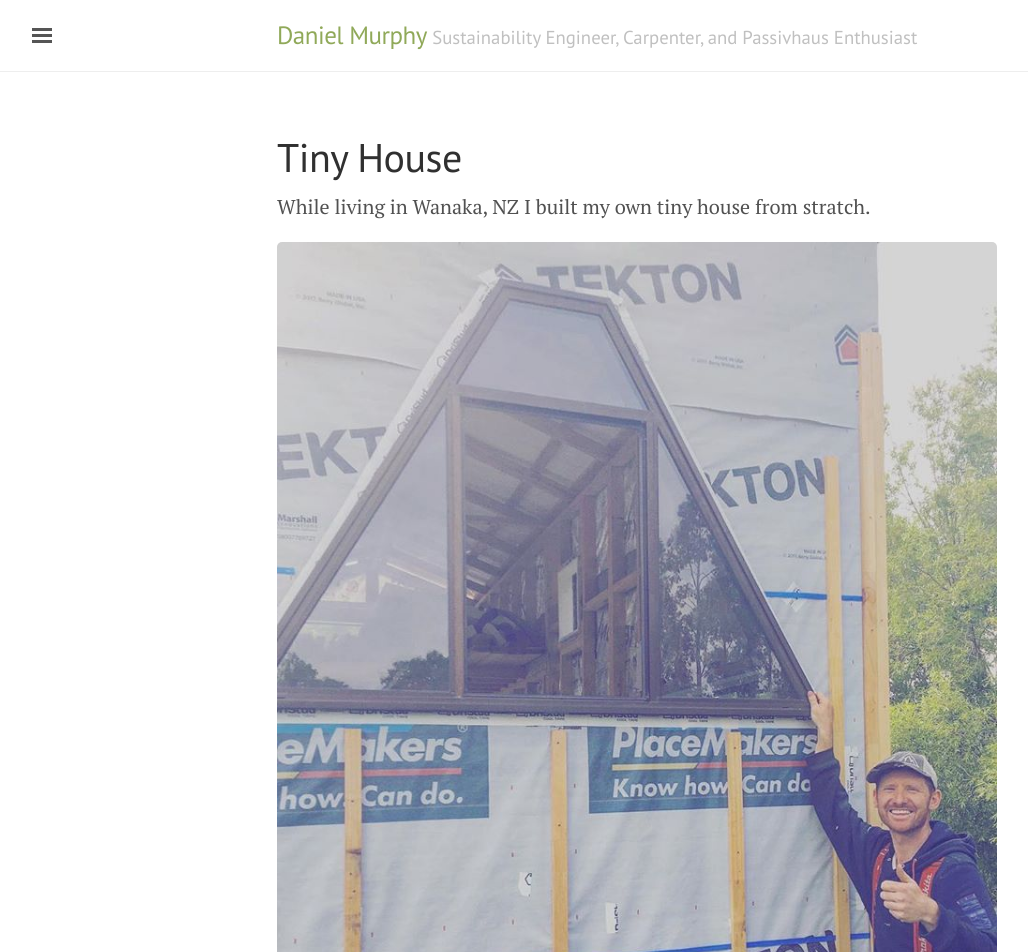
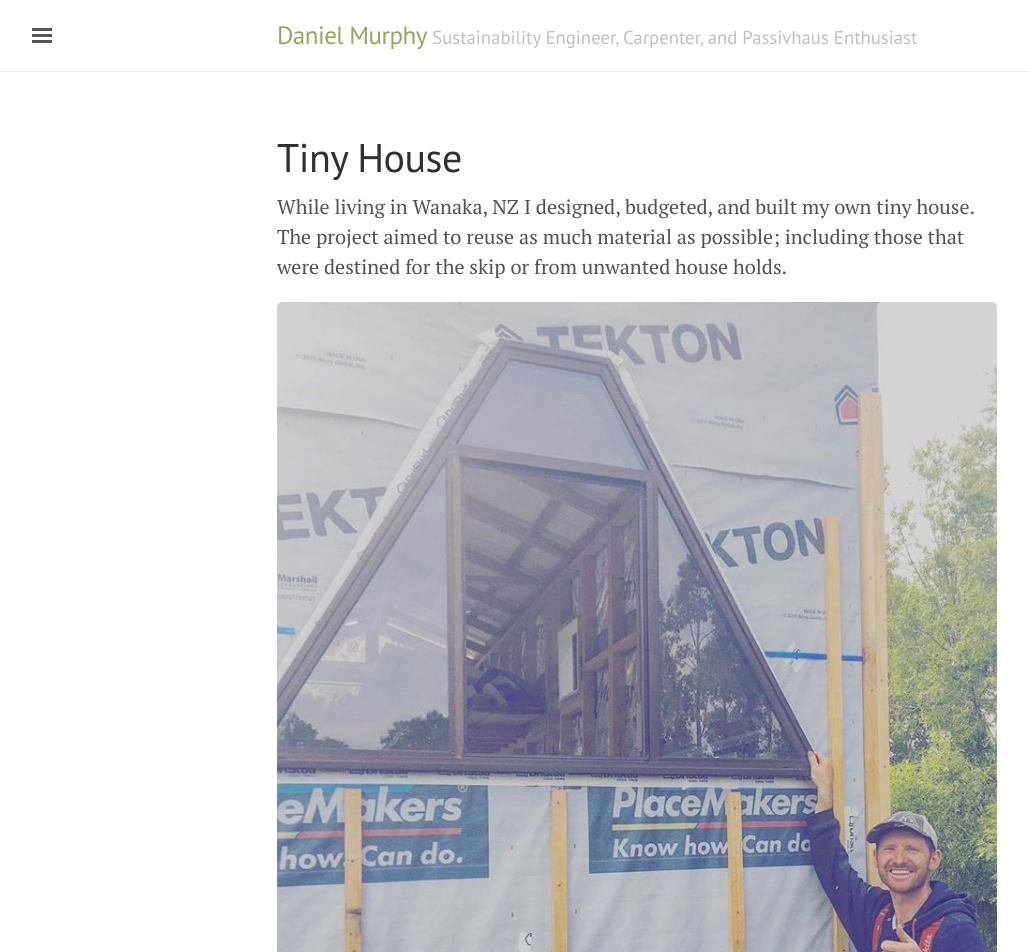
Before and after one commit to danielkmurphy/danielkmurphy.github.io, a Jekyll site: the page built from tinyhouse.md, in a window 1280 px wide. Shown: the top 952 px of the page, without its empty margins (3-1031 px from the left). Built offline with Jekyll 4.4.1, drawn with Linux system fonts in a browser that asks for light colours.

Commit message:
Update tinyhouse.md

```diff
--- a/tinyhouse.md
+++ b/tinyhouse.md
@@ -4,7 +4,7 @@ title: Tiny House
 permalink: /tinyhouse/
 ---
 
-While living in Wanaka, NZ I built my own tiny house from stratch.
+While living in Wanaka, NZ I designed, budgeted, and built my own tiny house. The project aimed to reuse as much material as possible; including those that were destined for the skip or from unwanted house holds.
 
 ![Tiny House](/files/tinyhouse.jpg)
 
```
